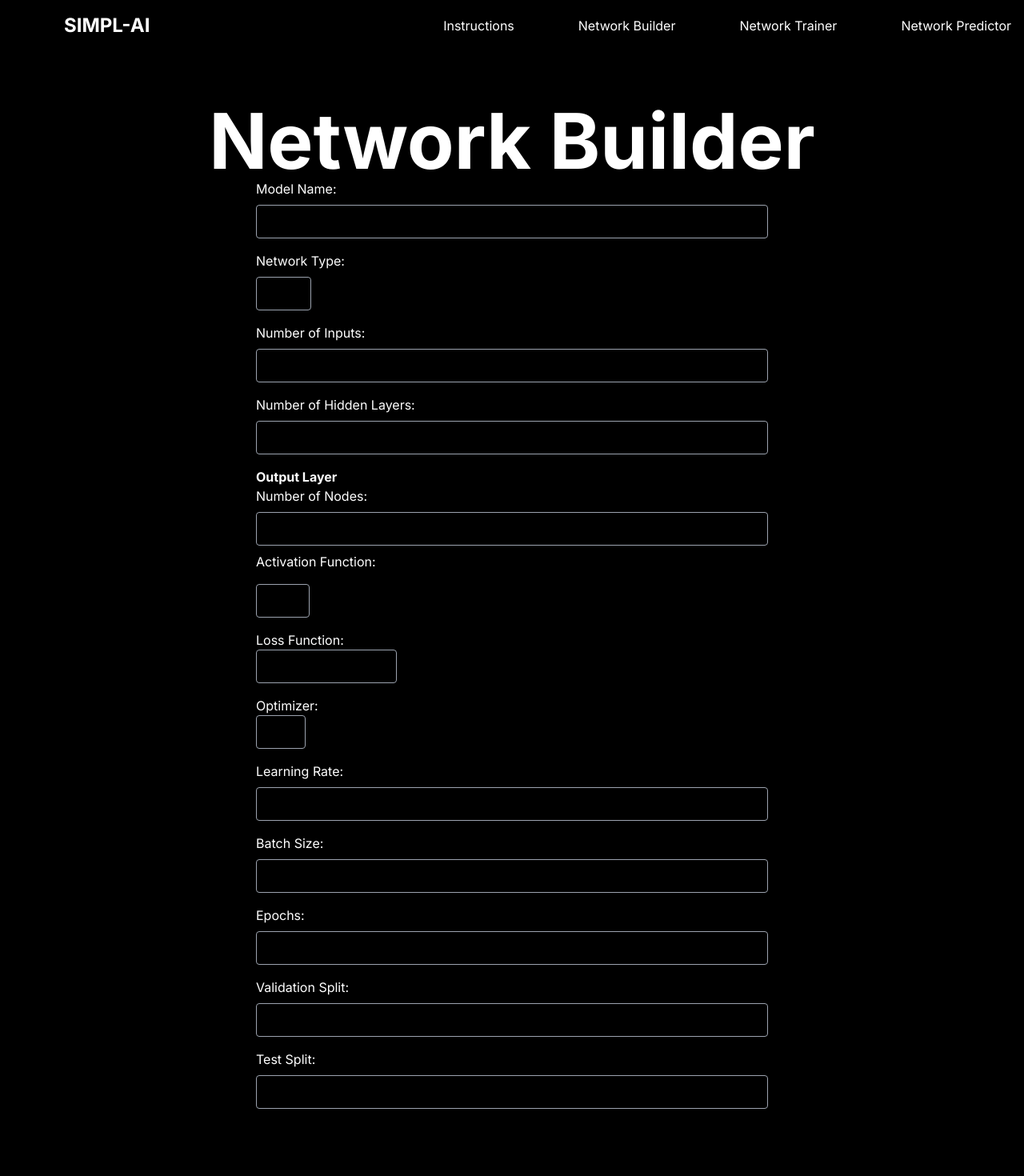
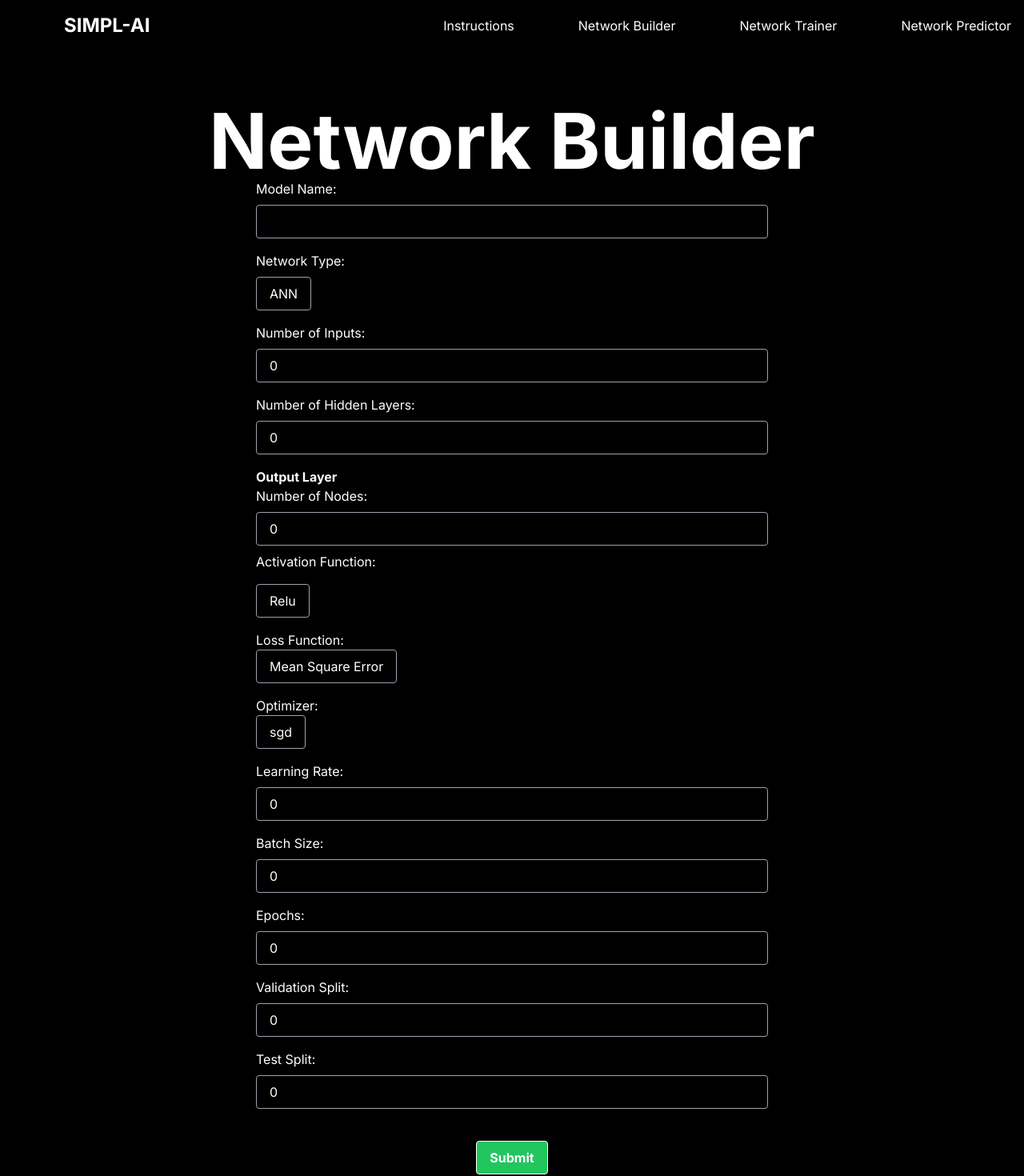
Before and after one commit to jyan36/SIMPL-AI, a Next.js app: page /builder in a window 1280 px wide. Shown: the top 1470 px of the page at 80% size. Built offline with nearby package versions, Linux system fonts and the light colour scheme.

Commit message:
resolved issue regarding the color of the text

```diff
--- a/app/builder/page.jsx
+++ b/app/builder/page.jsx
@@ -69,7 +69,7 @@ const FormComponent = () => {
             id="name"
             value={CNNkernelSize}
             onChange={(e) => setCNNkernelSize(e.target.value)}
-            style={{ color: 'black' }}
+            style={{ color: 'white' }}
           />
           <label htmlFor={`cnnAct`}>Activation Function:</label>
           <DropdownMenu>
@@ -89,7 +89,7 @@ const FormComponent = () => {
             id="name"
             value={CNNnumberOfHiddenLayers}
             onChange={(e) => setCNNnumberOfHiddenLayers(e.target.value)}
-            style={{ color: 'black' }}
+            style={{ color: 'white' }}
           />
         </div>
 
@@ -103,7 +103,7 @@ const FormComponent = () => {
             id="name"
             value={LSTMfeatures}
             onChange={(e) => setLSTMfeatures(e.target.value)}
-            style={{ color: 'black' }}
+            style={{ color: 'white' }}
           />
           <label htmlFor="LSTMtimeSteps">Number of Timesteps:</label>
           <input
@@ -111,7 +111,7 @@ const FormComponent = () => {
             id="name"
             value={LSTMtimeSteps}
             onChange={(e) => setLSTMtimesteps(e.target.value)}
-            style={{ color: 'black' }}
+            style={{ color: 'white' }}
           />
           <label htmlFor="LSTMtimeSteps">Number of LSTM Units:</label>
           <input
@@ -119,7 +119,7 @@ const FormComponent = () => {
             id="name"
             value={LSTMunits}
             onChange={(e) => setLSTMunits(e.target.value)}
-            style={{ color: 'black' }}
+            style={{ color: 'white' }}
           />
           <label htmlFor="LSTMnumberOfHiddenLayers">Number of LSTM Hidden Layers:</label>
           <input
@@ -296,14 +296,14 @@ const FormComponent = () => {
           <input
             type="number"
             id="name"
-            className="w-full px-4 py-2 rounded border border-gray-400 bg-transparent text-black"
+            className="w-full px-4 py-2 rounded border border-gray-400 bg-transparent text-white"
             value={hiddenLayers[i] ? hiddenLayers[i].nodes : ''}
             onChange={(e) => handleChangeNumberOfNodes(i, e.target.value)}
-            style={{ color: 'black' }}
+            style={{ color: 'white' }}
           />
           <div className="py-2"><label htmlFor={`hiddenLayers${i}`}>Activation Function:</label></div>
           <DropdownMenu>
-            <DropdownMenuTrigger id={`hiddenLayers${i}`} className="px-4 py-2 rounded border border-gray-400 bg-transparent text-black">{hiddenLayers[i]?.activation ? hiddenLayers[i].activation.charAt(0).toUpperCase() + hiddenLayers[i].activation.slice(1) : ''}</DropdownMenuTrigger>
+            <DropdownMenuTrigger id={`hiddenLayers${i}`} className="px-4 py-2 rounded border border-gray-400 bg-transparent text-white">{hiddenLayers[i]?.activation ? hiddenLayers[i].activation.charAt(0).toUpperCase() + hiddenLayers[i].activation.slice(1) : ''}</DropdownMenuTrigger>
             <DropdownMenuContent>
               <DropdownMenuItem onClick={() => handleActivationChange(i, 'relu')}>Relu</DropdownMenuItem>
               <DropdownMenuItem onClick={() => handleActivationChange(i, 'selu')}>Selu</DropdownMenuItem>
@@ -315,7 +315,7 @@ const FormComponent = () => {
           </DropdownMenu>
           <div className="py-2"><label htmlFor={`regularizationType${i}`}>Regularization Type:</label></div>
           <DropdownMenu>
-            <DropdownMenuTrigger id={`regularizationType${i}`} className="px-4 py-2 rounded border border-gray-400 bg-transparent text-black">{hiddenLayers[i]?.regularization ? hiddenLayers[i].regularization.type.charAt(0).toUpperCase() + hiddenLayers[i].regularization.type.slice(1) : ''}</DropdownMenuTrigger>
+            <DropdownMenuTrigger id={`regularizationType${i}`} className="px-4 py-2 rounded border border-gray-400 bg-transparent text-white">{hiddenLayers[i]?.regularization ? hiddenLayers[i].regularization.type.charAt(0).toUpperCase() + hiddenLayers[i].regularization.type.slice(1) : ''}</DropdownMenuTrigger>
             <DropdownMenuContent>
               <DropdownMenuItem onClick={() => handleRegularizationType(i, 'None')}>None</DropdownMenuItem>
               <DropdownMenuItem onClick={() => handleRegularizationType(i, 'L1')}>L1</DropdownMenuItem>
@@ -327,10 +327,10 @@ const FormComponent = () => {
           <input
             type="number"
             id="name"
-            className="w-full px-4 py-2 rounded border border-gray-400 bg-transparent text-black"
+            className="w-full px-4 py-2 rounded border border-gray-400 bg-transparent text-white"
             value={hiddenLayers[i]?.regularization ? hiddenLayers[i].regularization.param : ''}
             onChange={(e) => handleRegularizationParam(i, e.target.value)}
-            style={{ color: 'black' }}
+            style={{ color: 'white' }}
           />
         </div>
       );
@@ -377,9 +377,9 @@ const FormComponent = () => {
             type="text"
             id="name"
             value={inputNames[i]}
-            className="w-full px-4 py-2 rounded border border-gray-400 bg-transparent text-black"
+            className="w-full px-4 py-2 rounded border border-gray-400 bg-transparent text-white"
             onChange={(e) => handleInputChange(i, e.target.value)}
-            style={{ color: 'black' }}
+            style={{ color: 'white' }}
           />
         </div>
       );
@@ -412,7 +412,7 @@ const FormComponent = () => {
           <label htmlFor={`lossFunction${i}`}>Loss Function:</label>
           <div className="relative">
             <DropdownMenu>
-              <DropdownMenuTrigger id={`lossFunction${i}`} className="px-4 py-2 rounded border border-gray-400 bg-transparent text-black">{lossFunctionParse(lossFunction)}</DropdownMenuTrigger>
+              <DropdownMenuTrigger id={`lossFunction${i}`} className="px-4 py-2 rounded border border-gray-400 bg-transparent text-white">{lossFunctionParse(lossFunction)}</DropdownMenuTrigger>
               <DropdownMenuContent>
                 <DropdownMenuItem onClick={() => handleLossFunction(i, 'meanSquaredError')}>Mean Square Error</DropdownMenuItem>
                 <DropdownMenuItem onClick={() => handleLossFunction(i, 'Binary_Crossentropy')}>Binary Crossentropy</DropdownMenuItem>
@@ -441,7 +441,7 @@ const FormComponent = () => {
           <label htmlFor={`optimizer${i}`}>Optimizer:</label>
           <div className="relative">
             <DropdownMenu>
-              <DropdownMenuTrigger id={`optimizer${i}`} className="px-4 py-2 rounded border border-gray-400 bg-transparent text-black">{optimizer ? optimizer.charAt(0) + optimizer.slice(1) : ''}</DropdownMenuTrigger>
+              <DropdownMenuTrigger id={`optimizer${i}`} className="px-4 py-2 rounded border border-gray-400 bg-transparent text-white">{optimizer ? optimizer.charAt(0) + optimizer.slice(1) : ''}</DropdownMenuTrigger>
               <DropdownMenuContent>
                 <DropdownMenuItem onClick={() => handleOptimizer(i, 'sgd')}>sgd</DropdownMenuItem>
                 <DropdownMenuItem onClick={() => handleOptimizer(i, 'adam')}>adam</DropdownMenuItem>
@@ -483,13 +483,13 @@ const FormComponent = () => {
           <form className="w-1/2" onSubmit={handleSubmit}>
             <div className="mb-4">
               <label for="modelName" className="block mb-2">Model Name:</label>
-              <input type="text" id="modelName" value={modelName} onChange={(e) => setModelName(e.target.value)} className="w-full px-4 py-2 rounded border border-gray-400 bg-transparent text-black" style={{ color: 'black' }} />
+              <input type="text" id="modelName" value={modelName} onChange={(e) => setModelName(e.target.value)} className="w-full px-4 py-2 rounded border border-gray-400 bg-transparent text-white" style={{ color: 'white' }} />
             </div>
             <div className="mb-4">
               <label for="networkType" className="block mb-2">Network Type:</label>
               <div className="relative">
                 <DropdownMenu>
-                  <DropdownMenuTrigger id={`type`} className="px-4 py-2 rounded border border-gray-400 bg-transparent text-black">
+                  <DropdownMenuTrigger id={`type`} className="px-4 py-2 rounded border border-gray-400 bg-transparent text-white">
                     {networkType ? networkType.charAt(0).toUpperCase() + networkType.slice(1) : ''}
                   </DropdownMenuTrigger>
                   <DropdownMenuContent>
@@ -502,14 +502,14 @@ const FormComponent = () => {
             </div>
             <div className="mb-4">
               <label for="numberOfInputs" className="block mb-2">Number of Inputs:</label>
-              <input type="number" id="numberOfInputs" value={numberOfInputs} onChange={(e) => setNumberOfInputs(e.target.value)} className="w-full px-4 py-2 rounded border border-gray-400 bg-transparent text-black" style={{ color: 'black' }} />
+              <input type="number" id="numberOfInputs" value={numberOfInputs} onChange={(e) => setNumberOfInputs(e.target.value)} className="w-full px-4 py-2 rounded border border-gray-400 bg-transparent text-white" style={{ color: 'white' }} />
             </div>
             <div className="mb-4">
               {iN}
             </div>
             <div className="mb-4">
               <label for="numberOfHiddenLayers" className="block mb-2">Number of Hidden Layers:</label>
-              <input type="number" id="numberOfHiddenLayers" value={numberOfHiddenLayers} onChange={(e) => setNumberOfHiddenLayers(e.target.value)} className="w-full px-4 py-2 rounded border border-gray-400 bg-transparent text-black" style={{ color: 'black' }} />
+              <input type="number" id="numberOfHiddenLayers" value={numberOfHiddenLayers} onChange={(e) => setNumberOfHiddenLayers(e.target.value)} className="w-full px-4 py-2 rounded border border-gray-400 bg-transparent text-white" style={{ color: 'white' }} />
             </div>
             <div className="mb-4">
               {hL}
@@ -517,11 +517,11 @@ const FormComponent = () => {
             <div className="mb-4">
               <h1 className="text-white font-bold">Output Layer</h1>
               <label for="outputLayerNodes" className="block mb-2">Number of Nodes:</label>
-              <input type="number" id="outputLayerNodes" value={outputLayer.nodes} onChange={(e) => handleOutputLayerNodesChange(e.target.value)} className="w-full px-4 py-2 rounded border border-gray-400 bg-transparent text-black" style={{ color: 'black' }} />
+              <input type="number" id="outputLayerNodes" value={outputLayer.nodes} onChange={(e) => handleOutputLayerNodesChange(e.target.value)} className="w-full px-4 py-2 rounded border border-gray-400 bg-transparent text-white" style={{ color: 'white' }} />
               <label for={`outact`} className="block mb-2 py-2 ">Activation Function:</label>
               <div className="relative">
                 <DropdownMenu>
-                  <DropdownMenuTrigger id={`outact`} className="px-4 py-2 rounded border border-gray-400 bg-transparent text-black">
+                  <DropdownMenuTrigger id={`outact`} className="px-4 py-2 rounded border border-gray-400 bg-transparent text-white">
                     {outputLayer?.activation ? outputLayer.activation.charAt(0).toUpperCase() + outputLayer.activation.slice(1) : ''}
                   </DropdownMenuTrigger>
                   <DropdownMenuContent>
@@ -543,31 +543,31 @@ const FormComponent = () => {
             </div>
             <div className="mb-4">
               <label for="learningRate" className="block mb-2">Learning Rate:</label>
-              <input type="number" id="learningRate" value={learningRate} onChange={(e) => setLearningRate(e.target.value)} className="w-full px-4 py-2 rounded border border-gray-400 bg-transparent text-black" style={{ color: 'black' }} />
+              <input type="number" id="learningRate" value={learningRate} onChange={(e) => setLearningRate(e.target.value)} className="w-full px-4 py-2 rounded border border-gray-400 bg-transparent text-white" style={{ color: 'white' }} />
             </div>
             <div className="mb-4">
               <label for="batchSize" className="block mb-2">Batch Size:</label>
-              <input type="number" id="batchSize" value={batchSize} onChange={(e) => setBatchSize(e.target.value)} className="w-full px-4 py-2 rounded border border-gray-400 bg-transparent text-black" style={{ color: 'black' }} />
+              <input type="number" id="batchSize" value={batchSize} onChange={(e) => setBatchSize(e.target.value)} className="w-full px-4 py-2 rounded border border-gray-400 bg-transparent text-white" style={{ color: 'white' }} />
             </div>
             <div className="mb-4">
               <label for="epochs" className="block mb-2">Epochs:</label>
-              <input type="number" id="epochs" value={epochs} onChange={(e) => setEpochs(e.target.value)} className="w-full px-4 py-2 rounded border border-gray-400 bg-transparent text-black" style={{ color: 'black' }} />
+              <input type="number" id="epochs" value={epochs} onChange={(e) => setEpochs(e.target.value)} className="w-full px-4 py-2 rounded border border-gray-400 bg-transparent text-white" style={{ color: 'white' }} />
             </div>
             <div className="mb-4">
               <label for="validationSplit" className="block mb-2">Validation Split:</label>
-              <input type="number" id="validationSplit" value={validationSplit} onChange={(e) => setValidationSplit(e.target.value)} className="w-full px-4 py-2 rounded border border-gray-400 bg-transparent text-black" style={{ color: 'black' }} />
+              <input type="number" id="validationSplit" value={validationSplit} onChange={(e) => setValidationSplit(e.target.value)} className="w-full px-4 py-2 rounded border border-gray-400 bg-transparent text-white" style={{ color: 'white' }} />
             </div>
             <div className="mb-4">
               <label for="testSplit" className="block mb-2">Test Split:</label>
-              <input type="number" id="testSplit" value={testSplit} onChange={(e) => setTestSplit(e.target.value)} className="w-full px-4 py-2 rounded border border-gray-400 bg-transparent text-black" style={{ color: 'black' }} />
+              <input type="number" id="testSplit" value={testSplit} onChange={(e) => setTestSplit(e.target.value)} className="w-full px-4 py-2 rounded border border-gray-400 bg-transparent text-white" style={{ color: 'white' }} />
             </div>
             <div className="mb-4">
               {misc}
             </div>
-            <div className="flex justify-center items-center h-screen pb-10">
-              <button type="submit" className="border border-white hover:text-black hover:border-black bg-green-500 hover:bg-green-600 text-white font-bold py-2 px-4 rounded">Submit</button>
+            <div className="flex justify-center items-center my-10">
+              <button type="submit" className="border border-white hover:text-white hover:border-black bg-green-500 hover:bg-green-600 text-white font-bold py-2 px-4 rounded">Submit</button>
             </div>
-            <div className="mb-10"></div>
+            <div className="mb-20"></div>
 
           </form>
         </div>
```
